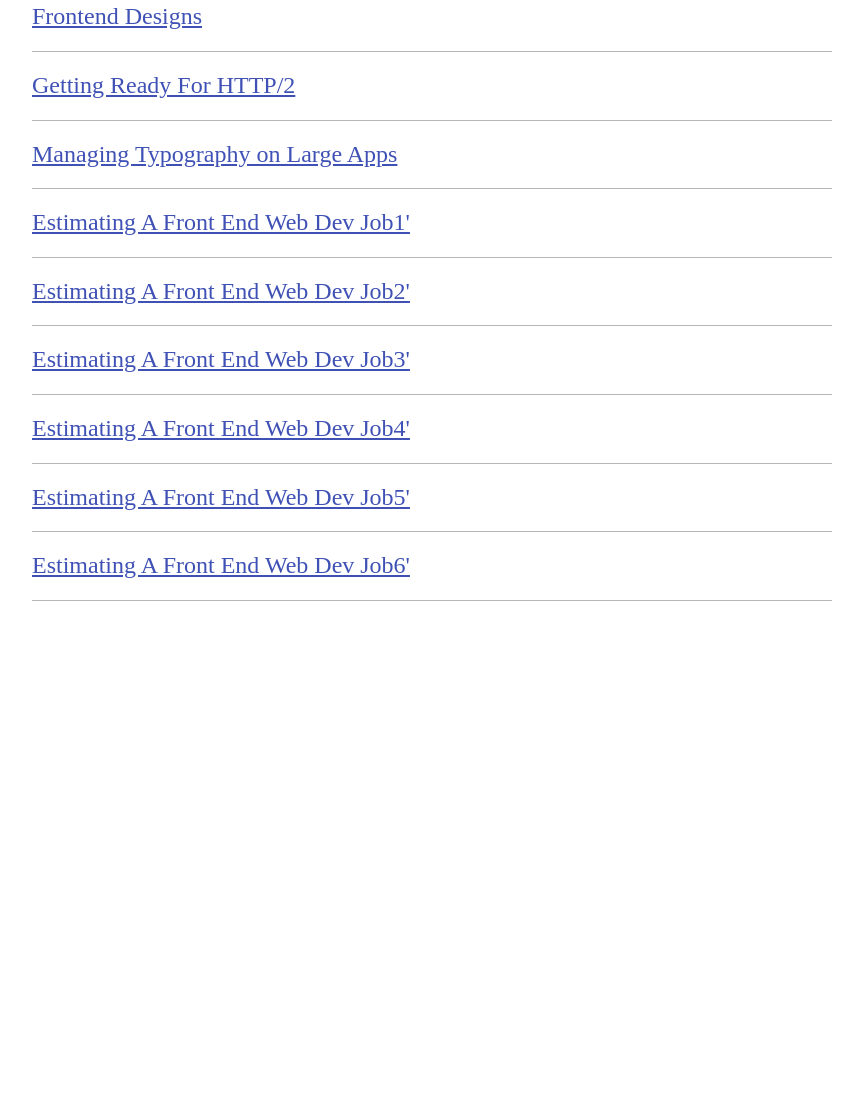
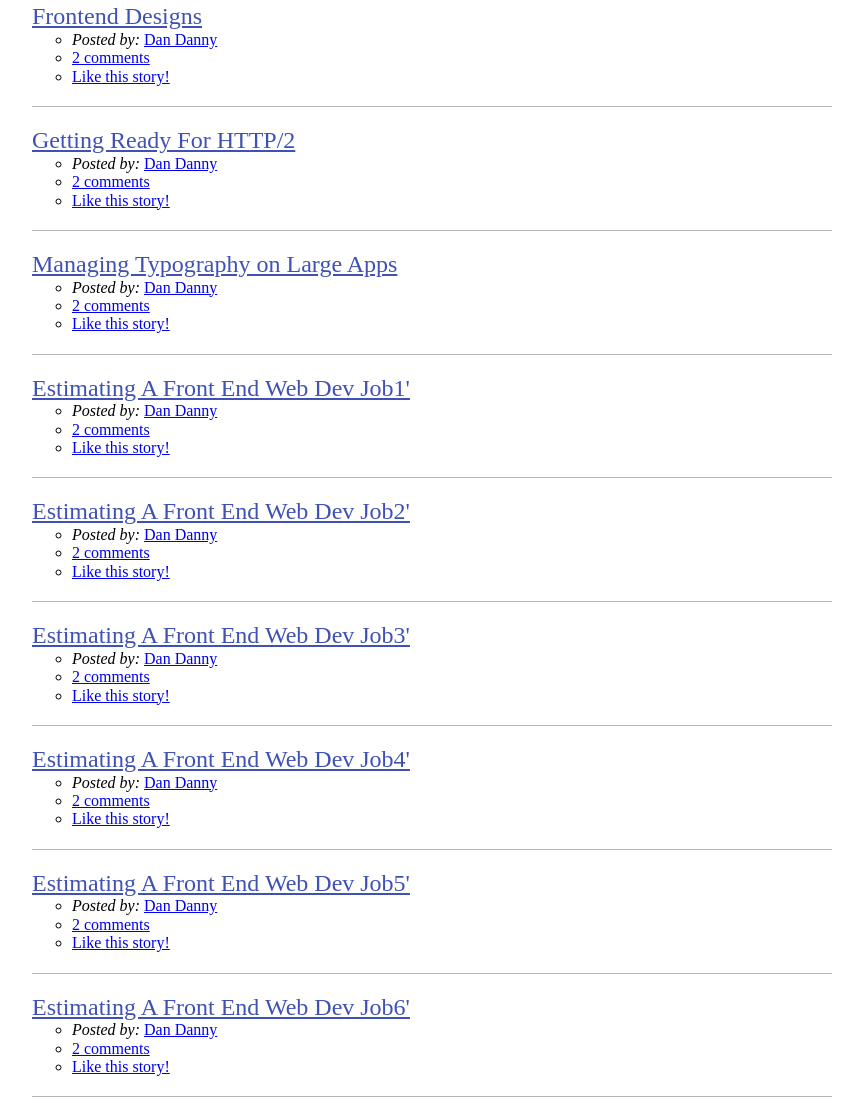
Before and after one commit to vedao/FrontEndNewsScreencast, a plain HTML site: page index.html in a window 1280 px wide. Shown: the part 190-1307 px from the top of the page, without its empty margins (208-1071 px from the left). Before the commit the page ends 811 px from the top, so only its background shows below. Drawn offline with nearby package versions, Linux system fonts and the light colour scheme.

Commit message:
Add news meta HTML

```diff
--- a/index.html
+++ b/index.html
@@ -21,30 +21,138 @@
             <ol class="news">
                 <li class="news-item">
                     <a class="news-link" href="#">Frontend Designs</a>
+                    <ul class="news-meta">
+                        <li class="news-meta-item">
+                            <em>Posted by: </em>
+                            <a href="#">Dan Danny</a>
+                        </li>
+                        <li class="news-meta-item">
+                            <a href="#">2 comments</a>
+                        </li>
+                        <li class="news-meta-item">
+                            <a href="#">Like this story!</a>
+                        </li>
+                    </ul>
                 </li>
                 <li class="news-item">
                     <a class="news-link" href="#">Getting Ready For HTTP/2</a>
+                    <ul class="news-meta">
+                        <li class="news-meta-item">
+                            <em>Posted by: </em>
+                            <a href="#">Dan Danny</a>
+                        </li>
+                        <li class="news-meta-item">
+                            <a href="#">2 comments</a>
+                        </li>
+                        <li class="news-meta-item">
+                            <a href="#">Like this story!</a>
+                        </li>
+                    </ul>
                 </li>
                 <li class="news-item">
                     <a class="news-link" href="#">Managing Typography on Large Apps</a>
+                    <ul class="news-meta">
+                        <li class="news-meta-item">
+                            <em>Posted by: </em>
+                            <a href="#">Dan Danny</a>
+                        </li>
+                        <li class="news-meta-item">
+                            <a href="#">2 comments</a>
+                        </li>
+                        <li class="news-meta-item">
+                            <a href="#">Like this story!</a>
+                        </li>
+                    </ul>
                 </li>
                 <li class="news-item">
                     <a class="news-link" href="#">Estimating A Front End Web Dev Job1'</a>
+                    <ul class="news-meta">
+                        <li class="news-meta-item">
+                            <em>Posted by: </em>
+                            <a href="#">Dan Danny</a>
+                        </li>
+                        <li class="news-meta-item">
+                            <a href="#">2 comments</a>
+                        </li>
+                        <li class="news-meta-item">
+                            <a href="#">Like this story!</a>
+                        </li>
+                    </ul>
                 </li>
                 <li class="news-item">
                     <a class="news-link" href="#">Estimating A Front End Web Dev Job2'</a>
+                    <ul class="news-meta">
+                        <li class="news-meta-item">
+                            <em>Posted by: </em>
+                            <a href="#">Dan Danny</a>
+                        </li>
+                        <li class="news-meta-item">
+                            <a href="#">2 comments</a>
+                        </li>
+                        <li class="news-meta-item">
+                            <a href="#">Like this story!</a>
+                        </li>
+                    </ul>
                 </li>
                 <li class="news-item">
                     <a class="news-link" href="#">Estimating A Front End Web Dev Job3'</a>
+                    <ul class="news-meta">
+                        <li class="news-meta-item">
+                            <em>Posted by: </em>
+                            <a href="#">Dan Danny</a>
+                        </li>
+                        <li class="news-meta-item">
+                            <a href="#">2 comments</a>
+                        </li>
+                        <li class="news-meta-item">
+                            <a href="#">Like this story!</a>
+                        </li>
+                    </ul>
                 </li>
                 <li class="news-item">
                     <a class="news-link" href="#">Estimating A Front End Web Dev Job4'</a>
+                    <ul class="news-meta">
+                        <li class="news-meta-item">
+                            <em>Posted by: </em>
+                            <a href="#">Dan Danny</a>
+                        </li>
+                        <li class="news-meta-item">
+                            <a href="#">2 comments</a>
+                        </li>
+                        <li class="news-meta-item">
+                            <a href="#">Like this story!</a>
+                        </li>
+                    </ul>
                 </li>
                 <li class="news-item">
                     <a class="news-link" href="#">Estimating A Front End Web Dev Job5'</a>
+                    <ul class="news-meta">
+                        <li class="news-meta-item">
+                            <em>Posted by: </em>
+                            <a href="#">Dan Danny</a>
+                        </li>
+                        <li class="news-meta-item">
+                            <a href="#">2 comments</a>
+                        </li>
+                        <li class="news-meta-item">
+                            <a href="#">Like this story!</a>
+                        </li>
+                    </ul>
                 </li>
                 <li class="news-item">
                     <a class="news-link" href="#">Estimating A Front End Web Dev Job6'</a>
+                    <ul class="news-meta">
+                        <li class="news-meta-item">
+                            <em>Posted by: </em>
+                            <a href="#">Dan Danny</a>
+                        </li>
+                        <li class="news-meta-item">
+                            <a href="#">2 comments</a>
+                        </li>
+                        <li class="news-meta-item">
+                            <a href="#">Like this story!</a>
+                        </li>
+                    </ul>
                 </li>
             </ol>
         </div>
```
